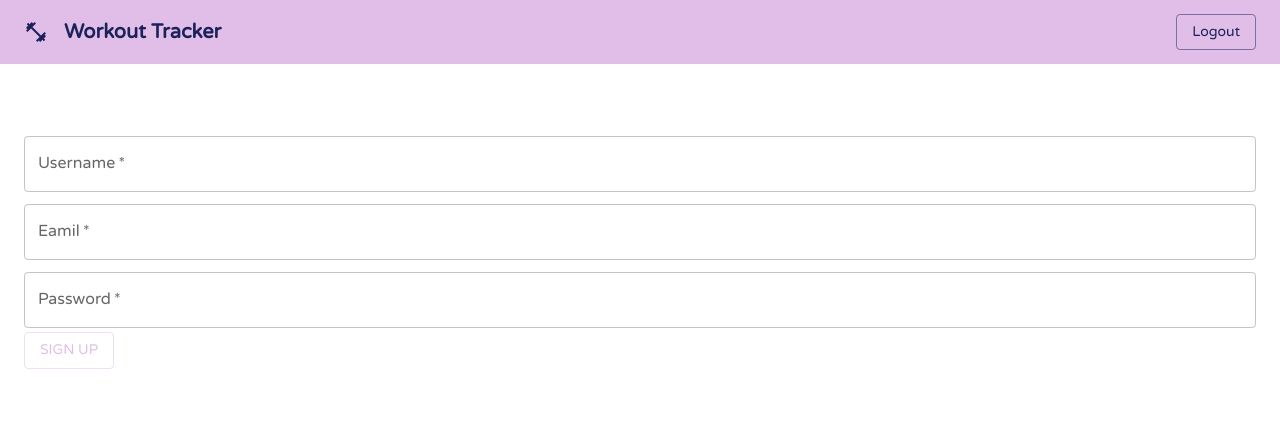
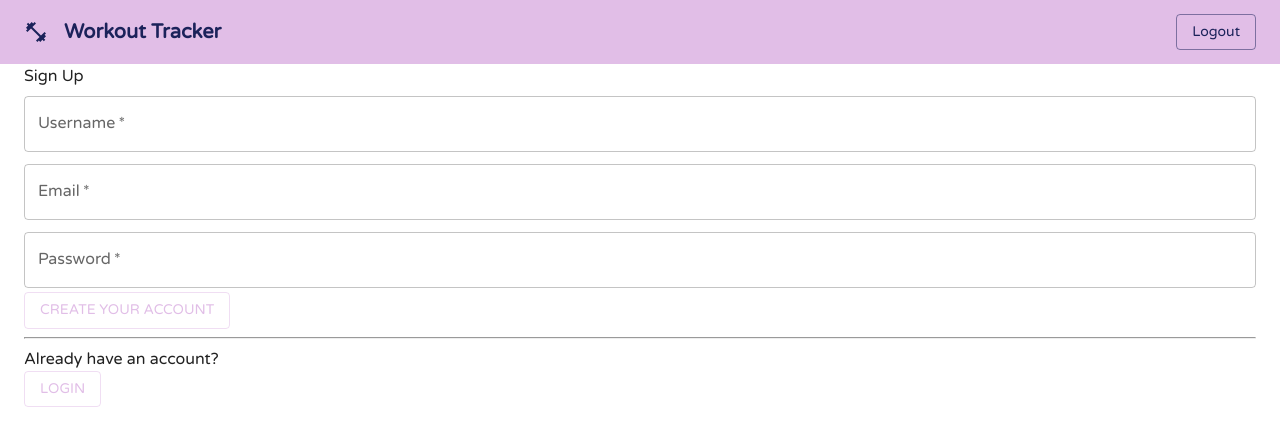
Before and after one commit to Hikari7/Workout_tracking_App, a React (Vite) app: page /signup in a window 1280 px wide. Shown: the top 446 px of the page. Built offline with nearby package versions, Linux system fonts and the light colour scheme; no server answers.

Commit message:
modified private routes and login page

```diff
--- a/src/Pages/Home.jsx
+++ b/src/Pages/Home.jsx
@@ -1,61 +1,46 @@
-//✅多分templatesフォルダに格納されることになる
-
 import { Box, Container, Typography } from "@mui/material";
 import React, { useEffect, useState } from "react";
 import Post from "../components/Posts/Post";
 import PostBox from "../components/Posts/PostBox";
-import db from "../Config/configs";
+import { db, user } from "../Config/configs";
 import { collection, onSnapshot, orderBy, query } from "firebase/firestore";
 import { v4 as uuidv4 } from "uuid";
 import { auth } from "../Config/configs";
 import { Link } from "react-router-dom";
-import { onAuthStateChanged } from "firebase/auth";
+import { getAuth, onAuthStateChanged } from "firebase/auth";
 
-function Home(props) {
+function Home() {
   //collectionという関数でデータをpostsの取ってきている=postDataの変数に入れる
 
+  const user = auth.currentUser;
+
+  if (user !== null) {
+    // The user object has basic properties such as display name, email, etc.
+    const displayName = user.displayName;
+    const email = user.email;
+    const photoURL = user.photoURL;
+    const emailVerified = user.emailVerified;
+
+    // The user's ID, unique to the Firebase project. Do NOT use
+    // this value to authenticate with your backend server, if
+    // you have one. Use User.getToken() instead.
+    const uid = user.uid;
+    console.log(email);
+  }
+
   const [posts, setPosts] = useState([]);
-
-  // async function fetchData() {
-  //   try {
-  //     // const querySnapshot = await getDocs(collection(db, "posts"));
-  //     // const q = query(querySnapshot, orderBy("timestanp", "desc"));
-  //     const ordersRef = collection(db, "posts");
-  //     const q = query(ordersRef, orderBy("timestanp", "desc"));
-  //     const querySnapshot = await getDocs(q);
-
-  //     onSnapshot(querySnapshot, (Snapshot) => {
-  //       setPosts(Snapshot.docs.map((doc) => doc.data()));
-  //     });
-  //   } catch (err) {
-  //     console.log(err.message);
-  //   }
-  // }
-
-  // useEffect(() => {
-  //   fetchData();
-  // }, []);
-  useEffect(() => {
-    onAuthStateChanged(auth, (currentUser) => {
-      console.log(currentUser);
-    });
-  }, []);
 
   useEffect(() => {
     const postData = collection(db, "posts");
     //postをタイムスタンプ順に並び替える
     const q = query(postData, orderBy("timestanp", "desc"));
-    // getDocs(q).then((querySnapshot) => {
-    //   setPosts(querySnapshot.docs.map((doc) => doc.data()));
-    //   console.log(postData);
-    // });
-
     //リアルタイムでデータを取得する
 
     onSnapshot(q, (querySnapshot) => {
       setPosts(querySnapshot.docs.map((doc) => doc.data()));
     });
   }, []);
+  console.log(user);
 
   return (
     <div className="bgColor margin">
@@ -191,3 +176,19 @@ function Home(props) {
 }
 
 export default Home;
+
+// async function fetchData() {
+//   try {
+//     // const querySnapshot = await getDocs(collection(db, "posts"));
+//     // const q = query(querySnapshot, orderBy("timestanp", "desc"));
+//     const ordersRef = collection(db, "posts");
+//     const q = query(ordersRef, orderBy("timestanp", "desc"));
+//     const querySnapshot = await getDocs(q);
+
+//     onSnapshot(querySnapshot, (Snapshot) => {
+//       setPosts(Snapshot.docs.map((doc) => doc.data()));
+//     });
+//   } catch (err) {
+//     console.log(err.message);
+//   }
+// }
--- a/src/Pages/Login.jsx
+++ b/src/Pages/Login.jsx
@@ -3,90 +3,75 @@ import { auth } from "../config/configs";
 import { signInWithEmailAndPassword } from "firebase/auth";
 import { Button, Container, Typography } from "@mui/material";
 import { MainTitle, SignUpTextInput, PrimaryBtn } from "../components/UI";
-import { useNavigate } from "react-router-dom";
-import { Link } from "react-router-dom";
+import { Link, useNavigate } from "react-router-dom";
 import { SignUp } from "../Pages/index";
-
+import { toast } from "react-toastify";
 //onAuthStageChanged: auth stateが変わっているか判断
 //もしページを更新してもわかる
 
 //Loginのページ
 
 const Login = () => {
-  // console.log(props);
-  const [loginUsername, setLoginUsername] = useState("");
-  const [loginEmail, setLoginEmail] = useState("");
-  const [loginPassword, setLoginPassword] = useState("");
+  const [email, setEmail] = useState("");
+  const [password, setPassword] = useState("");
+  const [error, setError] = useState("");
+  const [loading, setLading] = useState(false);
 
   const navigate = useNavigate();
 
   const sendLogin = async (e) => {
-    console.log("aaa");
     e.preventDefault();
     try {
       console.log("clicked");
       //get the promise
       const userCredential = await signInWithEmailAndPassword(
-        //firebaseのauthを渡す
         auth,
-        // loginUsername,
-        loginEmail,
-        loginPassword
+        email,
+        password
       );
 
+      const user = userCredential.user;
       navigate("/home");
+      console.log(user);
 
-      const user = userCredential.user;
-
-      console.log(user);
-    } catch (err) {
-      console.log(err.message);
+      setLading(false);
+      // toast.success("Successfuly logged in");
+    } catch (error) {
+      // console.log(error.message);
+      setError(error.message);
+      // toast.error("Something went wrong");
     }
   };
-  // console.log("asdasd");
-  //memo化してあげる
-  const inputUsername = useCallback(
-    (e) => {
-      setLoginUsername(e.target.value);
-    },
-    [setLoginUsername]
-  );
+
   const inputEmail = useCallback(
     (e) => {
-      setLoginEmail(e.target.value);
+      setEmail(e.target.value);
     },
-    [setLoginEmail]
+    [email]
   );
   const inputPassword = useCallback(
     (e) => {
-      setLoginPassword(e.target.value);
+      setPassword(e.target.value);
     },
-    [setLoginPassword]
+    [password]
   );
 
   return (
     <>
-      {/* ✅ContainerとMainTitleが効いていない */}
       <Container maxWidth="50%">
-        <MainTitle>Log In</MainTitle>
-        {/* <form onSubmit={sendLogin}> */}
-        {/* <SignUpTextInput
+        {loading ? (
+          <Typography>Lading...</Typography>
+        ) : (
+          <>
+            <Typography>Log In to your account</Typography>
+
+            <SignUpTextInput
               fullWidth={true}
-            label={"Username"}
+              label={"Email"}
               multiline={false}
               required={true}
               rows={1}
-            value={loginUsername}
-            type={"text"}
-            onChange={inputUsername}
-          /> */}
-        <SignUpTextInput
-          fullWidth={true}
-          label={"Eamil"}
-          multiline={false}
-          required={true}
-          rows={1}
-          value={loginEmail}
+              value={email}
               type={"text"}
               onChange={inputEmail}
             />
@@ -96,11 +81,11 @@ const Login = () => {
               multiline={false}
               required={true}
               rows={1}
-          value={loginPassword}
-          type={"Password"}
+              value={password}
+              type={"password"}
               onChange={inputPassword}
             />
-        {/* ✅ここが分からん */}
+
             <div onClick={sendLogin}>
               <Button
                 label={"Login"}
@@ -110,43 +95,17 @@ const Login = () => {
               >
                 Login
               </Button>
-          {/* <PrimaryBtn label={"Login"}>
-            <Link to="/home"></Link>
-          </PrimaryBtn> */}
             </div>
-        {/* <Button */}
-        {/* // component={Link}
-        // to="/home"
-        // variant="contained"
-        // color="primary"
-        > */}
-        {/* </form> */}
-        {/* <Link
-          component="button"
-          variant="content"
-          onClick={() => {
-            sendLogin;
-          }}
-        >
-          Log in
-        </Link> */}
+
             <Container>
-          <Typography>No account?</Typography>
-          {/* <PrimaryBtn
-            label={"Sign up"} */}
-          {/* // component={RouterLink}
-            // to="/signup"
-          ></PrimaryBtn> */}
+              <Typography>Don't have an account?</Typography>
 
-          <Button
-            label={"Sign up"}
-            variant="outlined"
-            component={Link}
-            to="/signup"
-          >
+              <Button variant="outlined" component={Link} to="/signup">
                 Sign up
               </Button>
             </Container>
+          </>
+        )}
       </Container>
     </>
   );
--- a/src/Pages/SignUp.jsx
+++ b/src/Pages/SignUp.jsx
@@ -1,26 +1,30 @@
-import { Container } from "@mui/material";
+import { Container, Typography } from "@mui/material";
 import React, { useState, useCallback } from "react";
 import { MainTitle, SignUpTextInput } from "../components/UI";
 import { createUserWithEmailAndPassword } from "firebase/auth";
 import { auth } from "../Config/configs";
-import { Link } from "react-router-dom";
+import { Link, useNavigate } from "react-router-dom";
 import { Button } from "@mui/material";
+import { toast } from "react-toastify";
 // import { toast } from "react-toastify";
 
 const SignUp = () => {
   const [username, setUsername] = useState("");
   const [email, setEmail] = useState("");
   const [password, setPassword] = useState("");
+  const [loading, setLading] = useState(false);
+
+  const navigate = useNavigate();
 
   const sendSignUp = async (e) => {
     e.preventDefault();
+    setLading(true);
 
     try {
       //get the promise
       const userCredential = await createUserWithEmailAndPassword(
         //firebaseのauthを渡す
         auth,
-        // username,
         email,
         password
       );
@@ -28,11 +32,15 @@ const SignUp = () => {
       const user = userCredential.user;
 
       console.log(user);
-    } catch (err) {
-      console.log(err.message);
-      // toast.err("Something went wrong");
+      setLading(false);
+      navigate("/login");
+      // toast.success("Acount created");
+    } catch (error) {
+      console.log(error.message);
+      // toast.error("Something went wrong");
     }
   };
+
 
   //memo化してあげる
   const inputUsername = useCallback(
@@ -56,9 +64,12 @@ const SignUp = () => {
 
   return (
     <>
-      {/* ✅ContainerとMainTitleが効いていない */}
       <Container maxWidth="50%">
-        <MainTitle>Sign Up</MainTitle>
+        {loading ? (
+          <Typography>Lading...</Typography>
+        ) : (
+          <>
+            <Typography>Sign Up</Typography>
             <form onSubmit={sendSignUp}>
               <SignUpTextInput
                 fullWidth={true}
@@ -73,7 +84,7 @@ const SignUp = () => {
 
               <SignUpTextInput
                 fullWidth={true}
-            label={"Eamil"}
+                label={"Email"}
                 multiline={false}
                 required={true}
                 rows={1}
@@ -92,16 +103,27 @@ const SignUp = () => {
                 onChange={inputPassword}
               />
             </form>
-
             <Button
-          label={"Sign up"}
               variant="outlined"
               component={Link}
               to="/login"
               onClick={sendSignUp}
             >
-          Sign up
+              Create your account
             </Button>
+            <hr></hr>
+
+            <Typography>Already have an account?</Typography>
+            <Button
+              label={"Login"}
+              variant="outlined"
+              component={Link}
+              to="/home"
+            >
+              Login
+            </Button>
+          </>
+        )}
       </Container>
     </>
   );
--- a/src/components/posts/Post.jsx
+++ b/src/components/posts/Post.jsx
@@ -40,7 +40,7 @@ function Post({ verified, text, hours, minuets, image, date }) {
             {text}
           </Typography>
         </CardContent>
-        <div className="shareBtn">
+        {/* <div className="shareBtn">
           <TwitterShareButton
             url={"https://twitter.com/hk_Vancouver"}
             options={{
@@ -49,7 +49,7 @@ function Post({ verified, text, hours, minuets, image, date }) {
               size: "large",
             }}
           />
-        </div>
+        </div> */}
       </Card>
     </>
   );
--- a/src/config/configs.js
+++ b/src/config/configs.js
@@ -23,5 +23,6 @@ export default db;
 
 const auth = getAuth(app);
 const provider = new GoogleAuthProvider();
+const user = auth.currentUser;
 
-export { auth, provider, storage, db };
+export { auth, provider, storage, db, user };
--- a/src/main.jsx
+++ b/src/main.jsx
@@ -7,12 +7,12 @@ import { ThemeProvider } from "@mui/material/styles";
 import CssBaseline from "@mui/material/CssBaseline";
 
 ReactDOM.createRoot(document.getElementById("root")).render(
-  <React.StrictMode>
+  // <React.StrictMode>
     <ThemeProvider theme={theme}>
       <CssBaseline />
       <Router>
         <App />
       </Router>
     </ThemeProvider>
-  </React.StrictMode>
+  // </React.StrictMode>
 );
--- a/src/routes/App.jsx
+++ b/src/routes/App.jsx
@@ -14,7 +14,6 @@ function App() {
         <Route element={<PrivateRoutes />}>
           <Route path="/home" element={<Home />} />
         </Route>
-
         <Route path="*" element={<h1> Page not Found!</h1>} />
         <Route path="/login" element={<Login />} />
         <Route path="/signup" element={<SignUp />} />
--- a/src/routes/PrivateRoutes.jsx
+++ b/src/routes/PrivateRoutes.jsx
@@ -1,23 +1,36 @@
-import React, { useEffect, useState } from "react";
+import React, { useEffect, useState, createContext, useContext } from "react";
 import { Navigate, Outlet, Route } from "react-router-dom";
 import { auth } from "../config/configs";
+import { onAuthStateChanged, getAuth } from "firebase/auth";
 
-//check the user is on stateged
-import { onAuthStateChanged } from "firebase/auth";
+// const AuthContext = createContext();
+
+// export function useAuthContext() {
+//   return useContext(AuthContext);
+// }
 
 const PrivateRoutes = () => {
-  //check who user currently login
-  const [user, setUser] = useState(null);
+  //check who user currently login and get the userinfo
+  const [user, setUser] = useState();
 
-  //userだったらその中のpageに
-  useEffect(() => {
-    onAuthStateChanged(auth, (currentUser) => {
-      setUser(currentUser);
-    });
-  }, []);
+  const { currentUser } = getAuth();
+  console.log(currentUser);
 
-  return user === null ? <Navigate to="/login" /> : <Outlet />;
+  return !currentUser ? <Navigate to="/login" /> : <Outlet />;
+
+  // return user === null ? <Navigate to="/home" /> : <Outlet />;
   // return user !== null ? <Navigate to="/login" /> : <Outlet />;
 };
 
 export default PrivateRoutes;
+
+// <AuthContext.Provider value={value}>{children}</AuthContext.Provider>;
+//userだったらその中のpageに
+// useEffect(() => {
+//   onAuthStateChanged(auth, (currentUser) => {
+//     setUser(currentUser);
+//   });
+//   // return () => {
+//   //   unsubscribed();
+//   // };
+// }, []);
```
Also changed, not shown: src/components/Header/Header.jsx (+8 -4 lines). Lines whose indentation alone changed are shown as unchanged.
